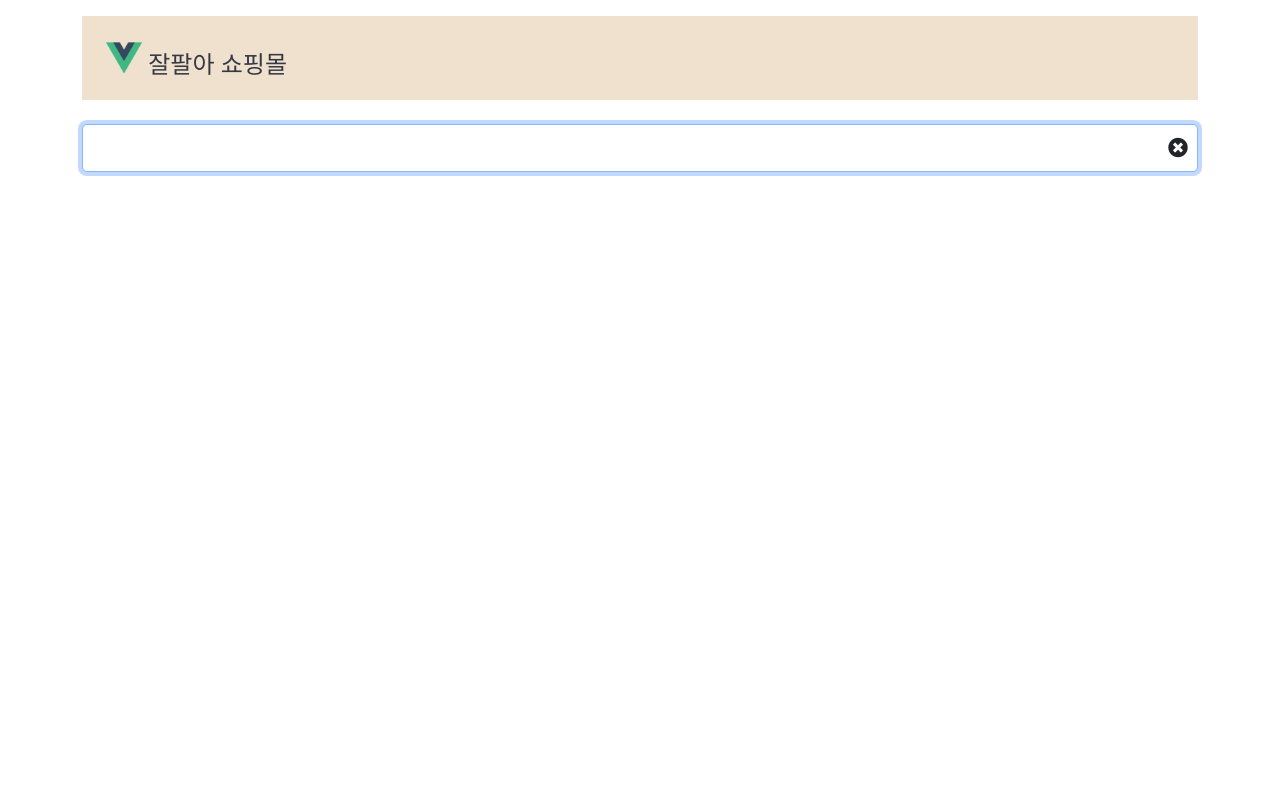
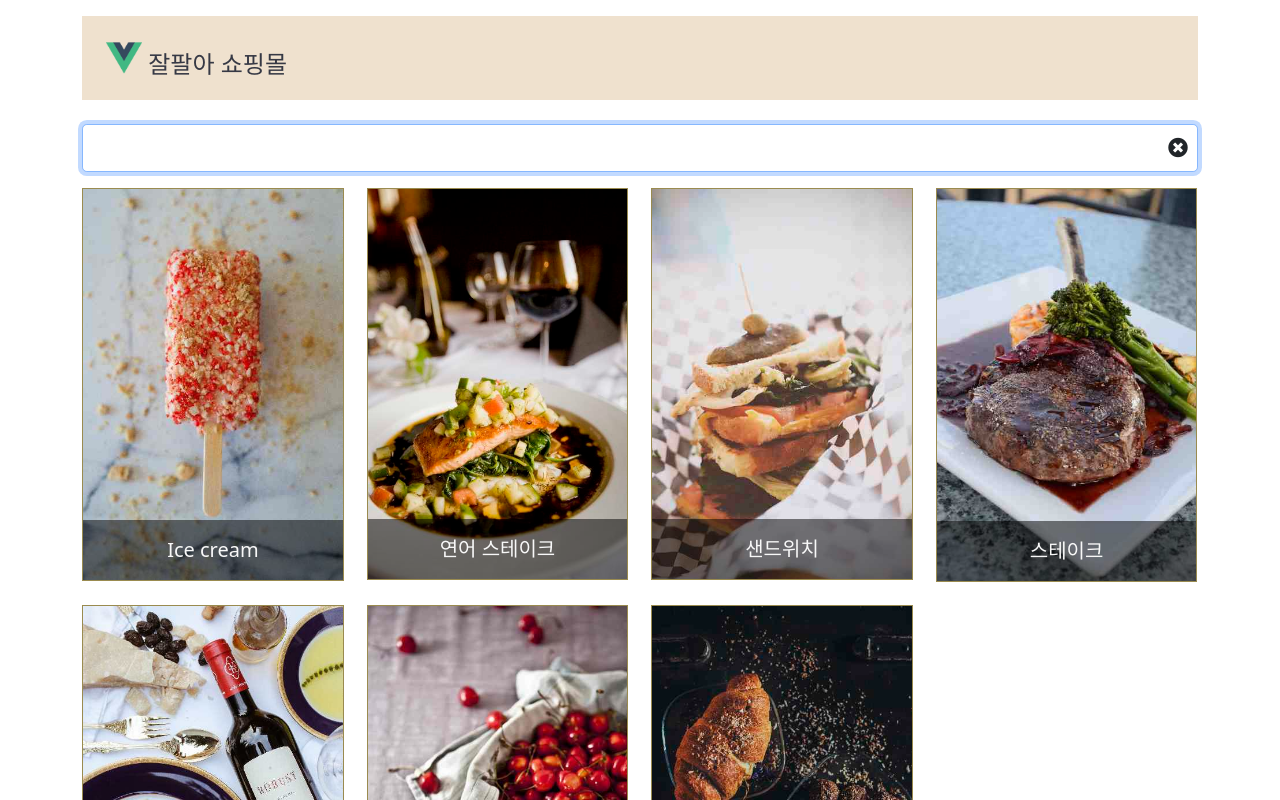
Before and after one commit to 1binibin/2021-22-vue-shop, a Vue app: page / in a window 1280 px wide. Shown: the top 800 px of the page. Built offline with nearby package versions, Linux system fonts and the light colour scheme.

Commit message:
ListWrap 완료

```diff
--- a/src/App.vue
+++ b/src/App.vue
@@ -2,7 +2,7 @@
   <div class="container my-3">
     <Title :title="mainTitle" />
     <Search @@change="onChangeQuery" />
-    <ListWrap />
+    <ListWrap @@click="onChangeList" :lists="foods"/>
   </div>
 </template>
 
@@ -30,10 +30,13 @@ export default {
     onChangeQuery(v) {
       this.query = v;
     },
+    onChangeList(v) {
+      console.log(v);
+    },
   },
 };
 </script>
 
 <style lang="scss">
-
+/* 주석이라도 있어야 scss-loader가 작동 */
 </style>
--- a/src/assets/scss/_mixins.scss
+++ b/src/assets/scss/_mixins.scss
@@ -29,11 +29,11 @@
 	transform: translate(-50%, -50%);
 }
 
-@mixin flex($jc: flex-start, $ai: stretch, $wp: nowrap) {
+@mixin flex($h: flex-start, $v: stretch, $w: nowrap) {
 	display: flex;
-	justify-content: $jc;
-	align-items: $ai;
-	flex-wrap: $wp;
+	justify-content: $h;
+	align-items: $v;
+	flex-wrap: $w;
 }
 
 @mixin flexCol {
--- a/src/components/ListCp.vue
+++ b/src/components/ListCp.vue
@@ -1,14 +1,50 @@
 <template>
-  <li>
+  <li class="list">
+    <img
+      @click="onClick"
+      :src="list.src"
+      :alt="list.title"
+      class="w-100">
+      <h2>{{ list.title }}</h2>
   </li>
 </template>
 
 <script>
 export default {
   name: 'List',
+  props: ['list'],
+  methods: {
+    onClick(e) {
+      this.$emit('@click', { src: e.target.src, title: e.target.alt });
+    },
+  },
 };
 </script>
 
 <style lang="scss" scoped>
-
+.list {
+  @include rel;
+  width: 23%;
+  margin-right: 2%;
+  margin-bottom: 2%;
+  border: 1px solid $primary-color;
+  @include LG {
+    width: 31.3333%;
+  }
+  @include MD {
+    width: 48%;
+  }
+  @include SM {
+    width: 98%;
+  }
+  h2 {
+    @include layer($l:0, $b: 0);
+    width: 100%;
+    padding: 1em;
+    text-align: center;
+    background-color: rgba(0, 0, 0, .5);
+    color: $light-color;
+    font-size: 1.25em;
+  }
+}
 </style>
--- a/src/components/ListWrapCp.vue
+++ b/src/components/ListWrapCp.vue
@@ -1,6 +1,10 @@
 <template>
   <ul>
-    <List />
+    <List
+    v-for="v in lists"
+    :key="v.id"
+    :list="v"
+      @@click="onClick" />
   </ul>
 </template>
 
@@ -9,10 +13,19 @@ import List from './ListCp.vue';
 
 export default {
   name: 'ListWrap',
+  props: ['lists'],
   components: { List },
+  methods: {
+    onClick(v) {
+      this.$emit('@click', v);
+    },
+  },
 };
 </script>
 
 <style lang="scss" scoped>
-
+ul {
+  width: 102%;
+  @include flex($w: wrap, $v: flex-start);
+}
 </style>
--- a/src/components/SearchCp.vue
+++ b/src/components/SearchCp.vue
@@ -37,6 +37,7 @@ export default {
 <style lang="scss" scoped>
 .search-wrapper{
   @include rel;
+  margin-bottom: 1em;
   .bt-close {
     font-size: 1.25em;
     cursor: pointer;
```
